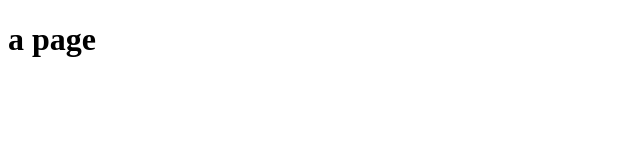
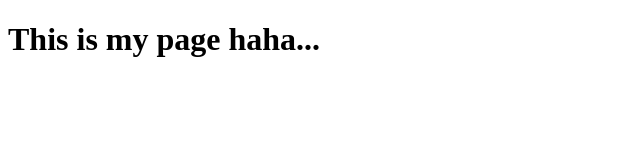
Before and after one commit to JhoansTrujillo/simple-page, a plain HTML site: page index.html in a window 1280 px wide. Shown: the whole page, without its empty margins (0-640 px from the left). Drawn offline with Linux system fonts and the light colour scheme.

Commit message:
Change h1 message

```diff
--- a/index.html
+++ b/index.html
@@ -6,6 +6,6 @@
     <title>Document</title>
 </head>
 <body>
-<h1>a page</h1>
+<h1>This is my page haha...</h1>
 </body>
 </html>
```
Also changed, not shown: 1 other file.
